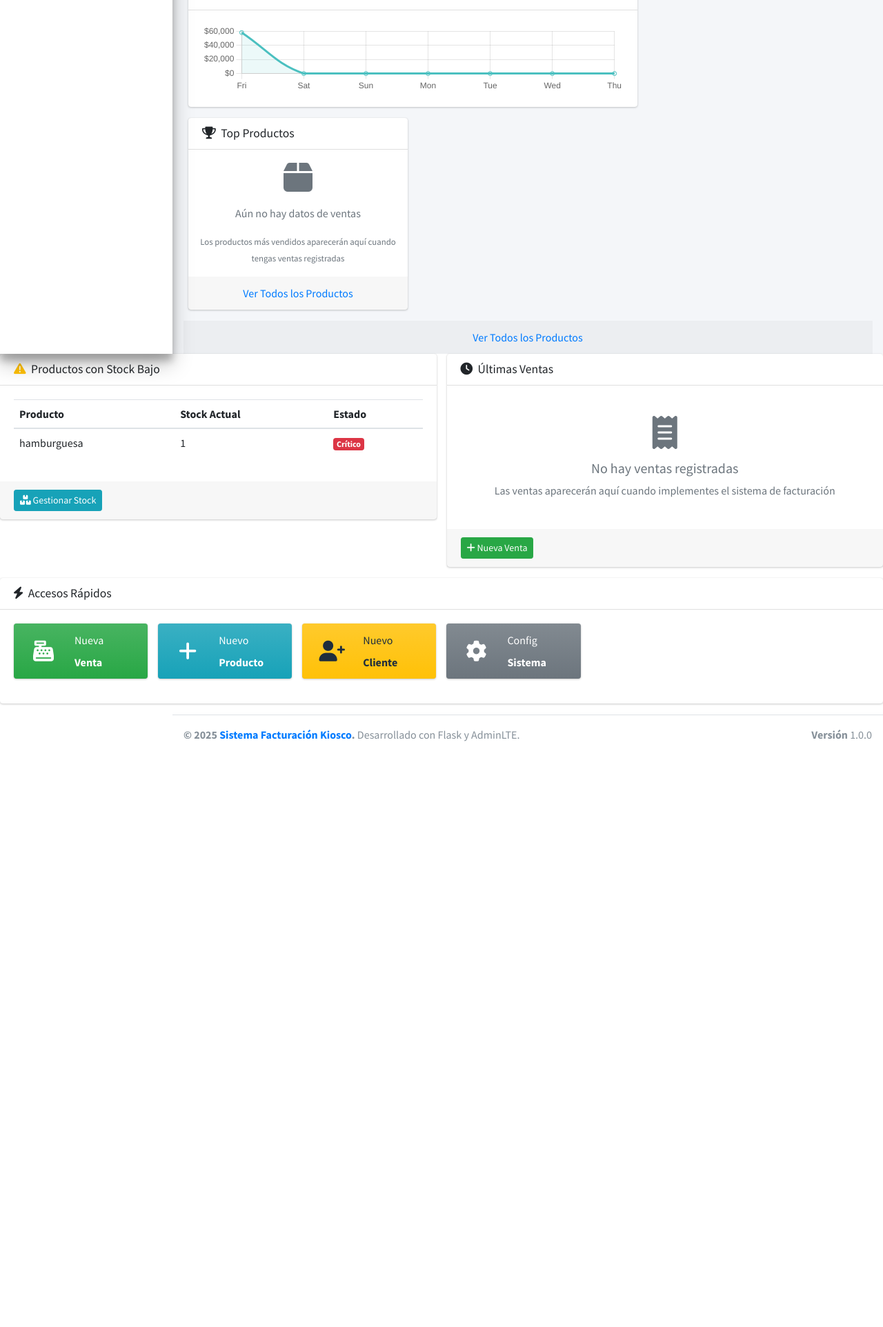
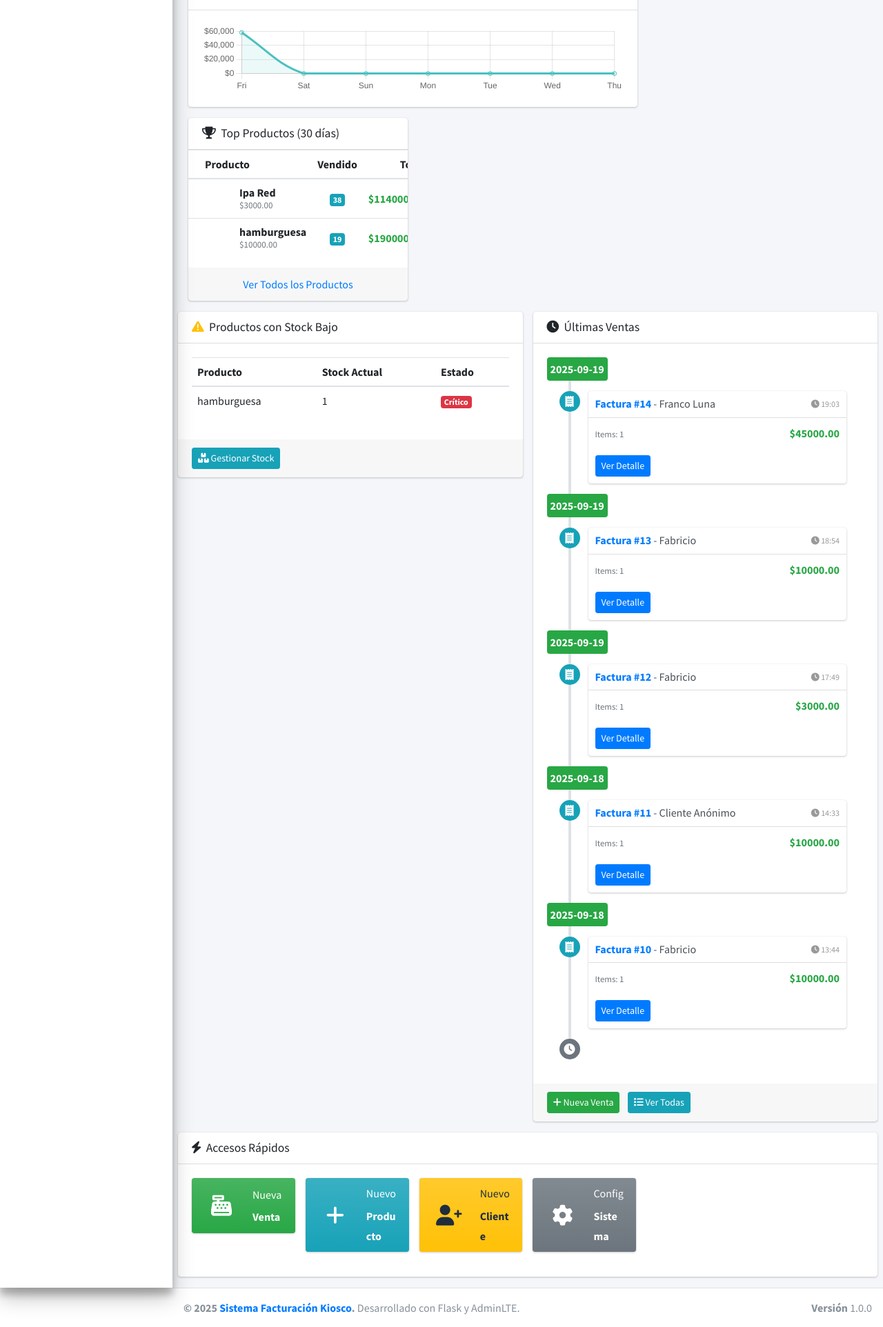
Before and after one commit to fabricioverhagen/Trabajo-Practico-Flask, a Flask app: page /dashboard in a window 1280 px wide. Shown: the part 329-2253 px from the top of the page at 69% size. Before the commit the page ends 1404 px from the top, so only its background shows below. Run offline with Flask 3, Linux system fonts and the light colour scheme; a user stored in the database is signed in; data comes from the database, SQL or seed files in the repository; some libraries are stand-ins or nearby versions.

Commit message:
top productos y ultimas ventas en funcionamiento

```diff
--- a/app.py
+++ b/app.py
@@ -82,6 +82,64 @@ def get_productos_stock_bajo():
         conn.close()
 
     return productos
+
+def get_top_productos():
+    """Obtiene los productos más vendidos"""
+    conn = get_db_connection()
+    productos = []
+
+    try:
+        query = '''
+        SELECT
+            p.descripcion,
+            p.precio,
+            SUM(d.cantidad) as total_vendido,
+            SUM(d.subtotal) as total_ingresos
+        FROM detalle_factura d
+        JOIN productos p ON d.id_producto = p.id_producto
+        JOIN facturas f ON d.id_factura = f.id_factura
+        WHERE DATE(f.fecha) >= DATE('now', '-30 days')
+        GROUP BY p.id_producto, p.descripcion, p.precio
+        ORDER BY total_vendido DESC
+        LIMIT 5
+        '''
+        productos = conn.execute(query).fetchall()
+    except Exception as e:
+        print(f"Error obteniendo productos más vendidos: {e}")
+        productos = []
+    finally:
+        conn.close()
+
+    return productos
+
+def get_ultimas_ventas():
+    """Obtiene las últimas ventas registradas"""
+    conn = get_db_connection()
+    ventas = []
+
+    try:
+        query = '''
+        SELECT
+            f.id_factura,
+            f.fecha,
+            f.total,
+            COALESCE(c.nombre, 'Cliente Anónimo') as cliente_nombre,
+            COUNT(d.id_detalle) as cantidad_items
+        FROM facturas f
+        LEFT JOIN clientes c ON f.id_cliente = c.id_cliente
+        LEFT JOIN detalle_factura d ON f.id_factura = d.id_factura
+        GROUP BY f.id_factura, f.fecha, f.total, c.nombre
+        ORDER BY f.fecha DESC
+        LIMIT 5
+        '''
+        ventas = conn.execute(query).fetchall()
+    except Exception as e:
+        print(f"Error obteniendo últimas ventas: {e}")
+        ventas = []
+    finally:
+        conn.close()
+
+    return ventas
 
 
 # Decorador para controlar roles
@@ -169,10 +227,15 @@ def dashboard():
     if "user" in session:
         stats = get_dashboard_data()
         productos_stock_bajo = get_productos_stock_bajo()
+        top_productos = get_top_productos()
+        ultimas_ventas = get_ultimas_ventas()
+
         return render_template("dashboard.html",
                                nombre=session["user"],
                                stats=stats,
-                               productos_stock_bajo=productos_stock_bajo)
+                               productos_stock_bajo=productos_stock_bajo,
+                               top_productos=top_productos,
+                               ultimas_ventas=ultimas_ventas)
     else:
         flash("Debes iniciar sesión para acceder al dashboard.", "warning")
         return redirect(url_for("login"))
--- a/templates/dashboard.html
+++ b/templates/dashboard.html
@@ -225,21 +225,48 @@
                                 <div class="card-header">
                                     <h3 class="card-title">
                                         <i class="fas fa-trophy mr-1"></i>
-                                        Top Productos
+                                        Top Productos (30 días)
                                     </h3>
                                 </div>
                                 <div class="card-body p-0">
+                                    {% if top_productos %}
+                                    <div class="table-responsive">
+                                        <table class="table table-sm">
+                                            <thead>
+                                                <tr>
+                                                    <th>Producto</th>
+                                                    <th class="text-center">Vendido</th>
+                                                    <th class="text-right">Total</th>
+                                                </tr>
+                                            </thead>
+                                            <tbody>
+                                                {% for producto in top_productos %}
+                                                <tr>
+                                                    <td>
+                                                        <div class="user-block">
+                                                            <span class="username">{{ producto.descripcion }}</span>
+                                                            <span class="description">${{ "%.2f"|format(producto.precio) }}</span>
+                                                        </div>
+                                                    </td>
+                                                    <td class="text-center">
+                                                        <span class="badge badge-info">{{ producto.total_vendido }}</span>
+                                                    </td>
+                                                    <td class="text-right">
+                                                        <span class="text-success font-weight-bold">${{ "%.2f"|format(producto.total_ingresos) }}</span>
+                                                    </td>
+                                                </tr>
+                                                {% endfor %}
+                                            </tbody>
+                                        </table>
+                                    </div>
+                                    {% else %}
                                     <div class="p-3 text-center text-muted">
                                         <i class="fas fa-box fa-3x mb-3"></i>
                                         <p>Aún no hay datos de ventas</p>
                                         <small>Los productos más vendidos aparecerán aquí cuando tengas ventas registradas</small>
                                     </div>
+                                    {% endif %}
                                 </div>
-                                <div class="card-footer text-center">
-                                    <a href="{{ url_for('gestion_productos') }}" class="uppercase">Ver Todos los Productos</a>
-                                </div>
-                            </div>
-                        </div>
                                 <div class="card-footer text-center">
                                     <a href="{{ url_for('gestion_productos') }}" class="uppercase">Ver Todos los Productos</a>
                                 </div>
@@ -248,7 +275,6 @@
                     </div>
 
                     <div class="row">
-                        <!-- Productos con Stock Bajo -->
                         <!-- Productos con Stock Bajo -->
                         <div class="col-md-6">
                             <div class="card">
@@ -311,15 +337,60 @@
                                     </h3>
                                 </div>
                                 <div class="card-body">
+                                    {% if ultimas_ventas %}
+                                    <div class="timeline">
+                                        {% for venta in ultimas_ventas %}
+                                        <div class="time-label">
+                                            <span class="bg-green">{{ venta.fecha[:10] }}</span>
+                                        </div>
+                                        <div>
+                                            <i class="fas fa-receipt bg-info"></i>
+                                            <div class="timeline-item">
+                                                <span class="time">
+                                                    <i class="fas fa-clock"></i> {{ venta.fecha[11:16] }}
+                                                </span>
+                                                <h3 class="timeline-header">
+                                                    <a href="{{ url_for('detalle_factura', id=venta.id_factura) }}">
+                                                        Factura #{{ venta.id_factura }}
+                                                    </a>
+                                                    - {{ venta.cliente_nombre }}
+                                                </h3>
+                                                <div class="timeline-body">
+                                                    <div class="row">
+                                                        <div class="col-6">
+                                                            <small class="text-muted">Items: {{ venta.cantidad_items }}</small>
+                                                        </div>
+                                                        <div class="col-6 text-right">
+                                                            <strong class="text-success">${{ "%.2f"|format(venta.total) }}</strong>
+                                                        </div>
+                                                    </div>
+                                                </div>
+                                                <div class="timeline-footer">
+                                                    <a href="{{ url_for('detalle_factura', id=venta.id_factura) }}" class="btn btn-primary btn-sm">
+                                                        Ver Detalle
+                                                    </a>
+                                                </div>
+                                            </div>
+                                        </div>
+                                        {% endfor %}
+                                        <div>
+                                            <i class="fas fa-clock bg-gray"></i>
+                                        </div>
+                                    </div>
+                                    {% else %}
                                     <div class="text-center text-muted py-4">
                                         <i class="fas fa-receipt fa-3x mb-3"></i>
                                         <h5 class="text-muted">No hay ventas registradas</h5>
-                                        <p class="text-muted mb-0">Las ventas aparecerán aquí cuando implementes el sistema de facturación</p>
+                                        <p class="text-muted mb-0">Las ventas aparecerán aquí cuando realices transacciones</p>
                                     </div>
+                                    {% endif %}
                                 </div>
                                 <div class="card-footer">
                                     <a href="{{ url_for('ventas') }}" class="btn btn-sm btn-success">
                                         <i class="fas fa-plus"></i> Nueva Venta
+                                    </a>
+                                    <a href="{{ url_for('listado_facturas') }}" class="btn btn-sm btn-info ml-2">
+                                        <i class="fas fa-list"></i> Ver Todas
                                     </a>
                                 </div>
                             </div>
```
